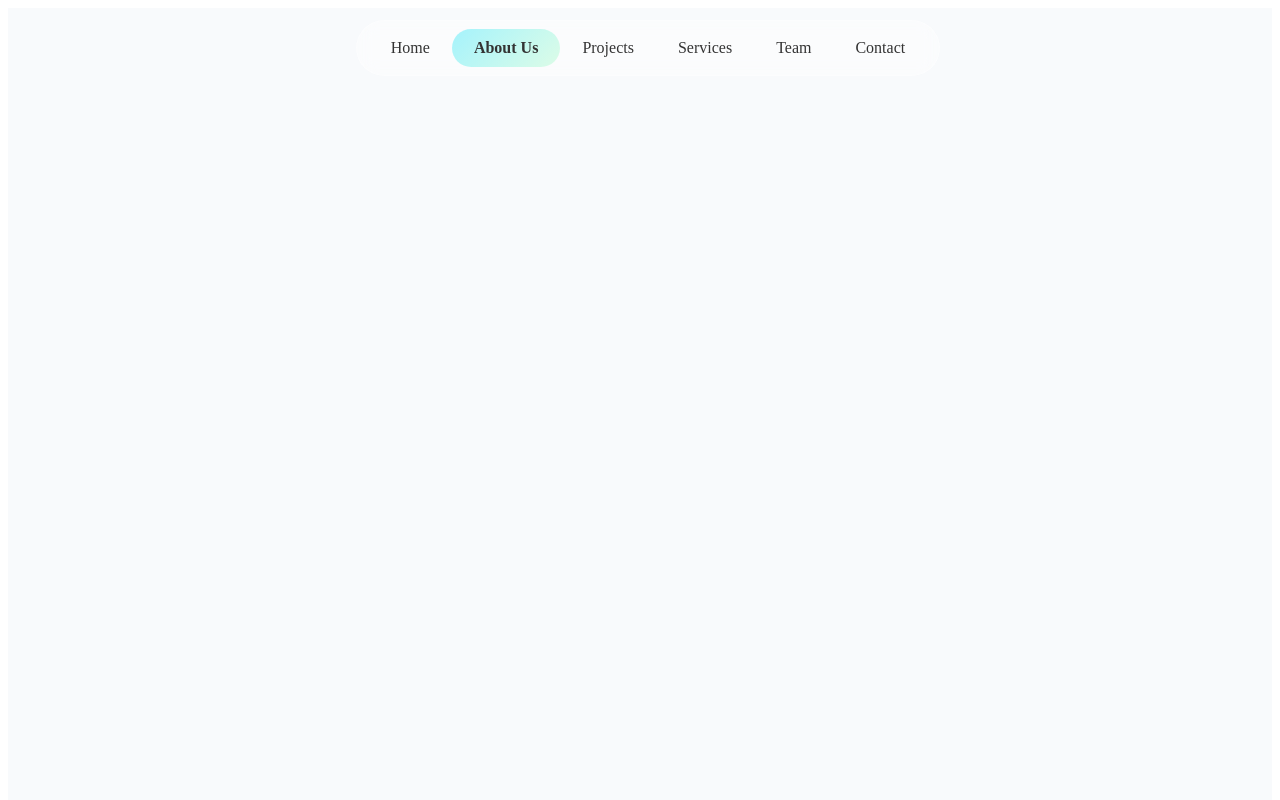
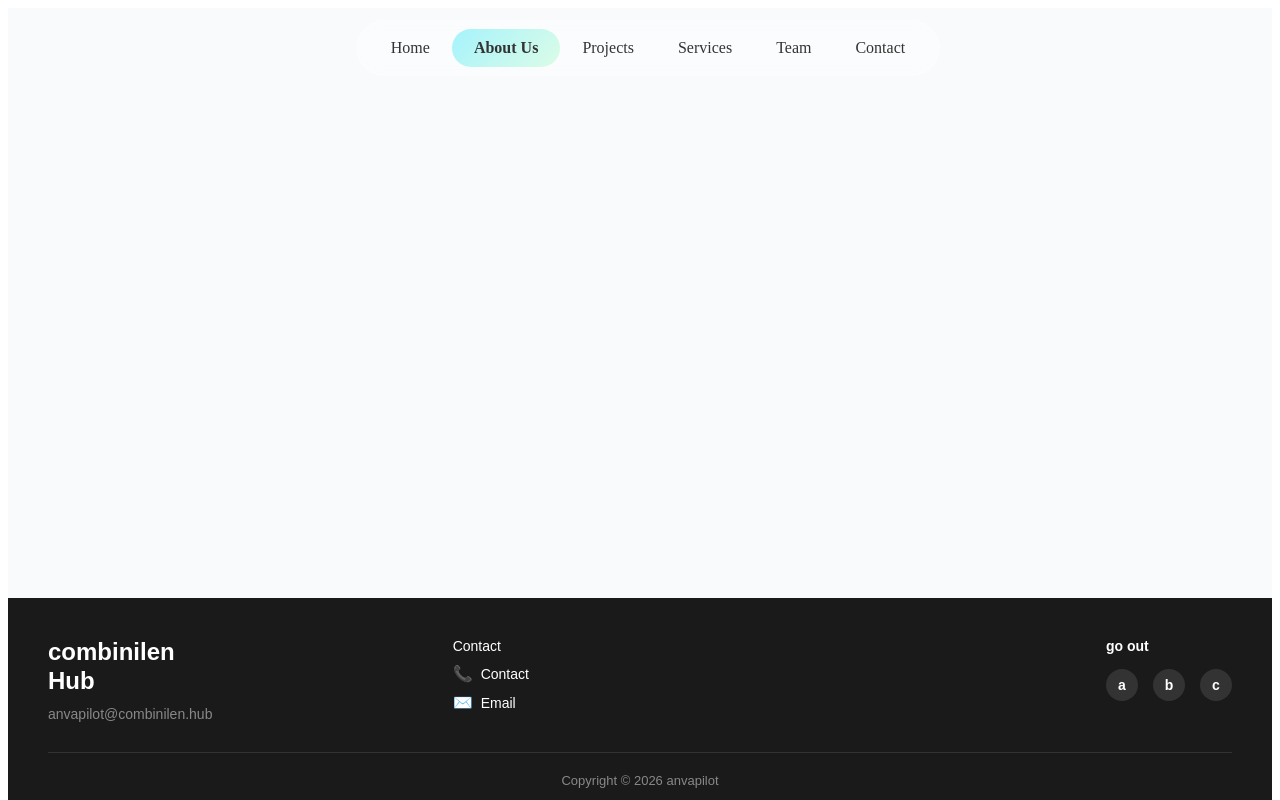
Before and after one commit to hyz2061/Company-Profile, a Vue app: page /About in a window 1280 px wide. Shown: the top 800 px of the page. Built offline with nearby package versions, Linux system fonts and the light colour scheme.

Commit message:
footer.second

```diff
--- a/src/App.vue
+++ b/src/App.vue
@@ -16,9 +16,15 @@ import Footer from './components/Footer.vue';
 </script>
 
 <style>
+#app-layout {
+  display: flex;
+  flex-direction: column;
+  min-height: 100vh;
+}
+
 .main-content {
   padding-top: 80px;
-  min-height: 100vh;
+  flex: 1;
   background: #f8fafc;
 }
 </style>
--- a/src/components/Footer.vue
+++ b/src/components/Footer.vue
@@ -68,7 +68,6 @@ const handleSocialClick = (platform) => {
   background: #1a1a1a;
   color: white;
   padding: 40px 40px 20px;
-  margin-top: 60px;
   font-family: 'Poppins', sans-serif;
 }
 
```
